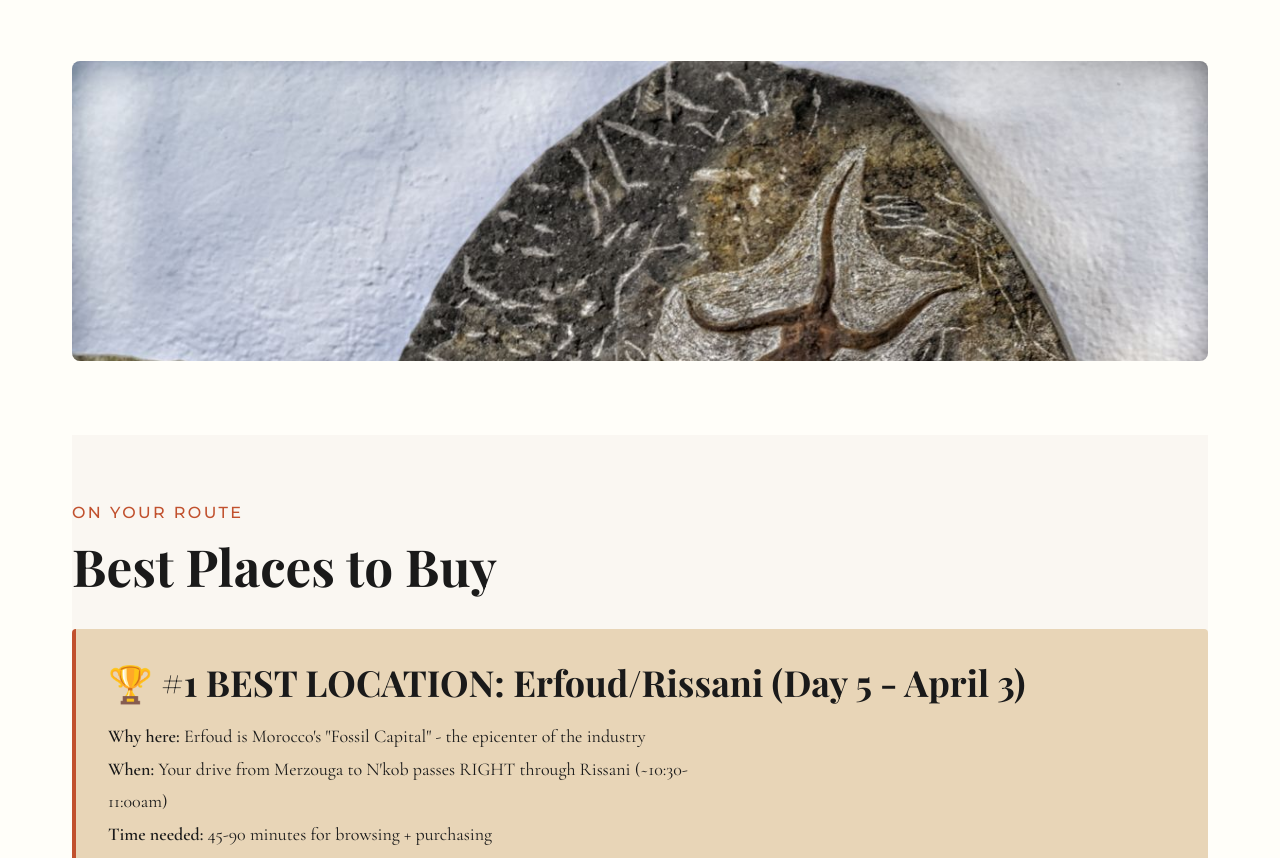
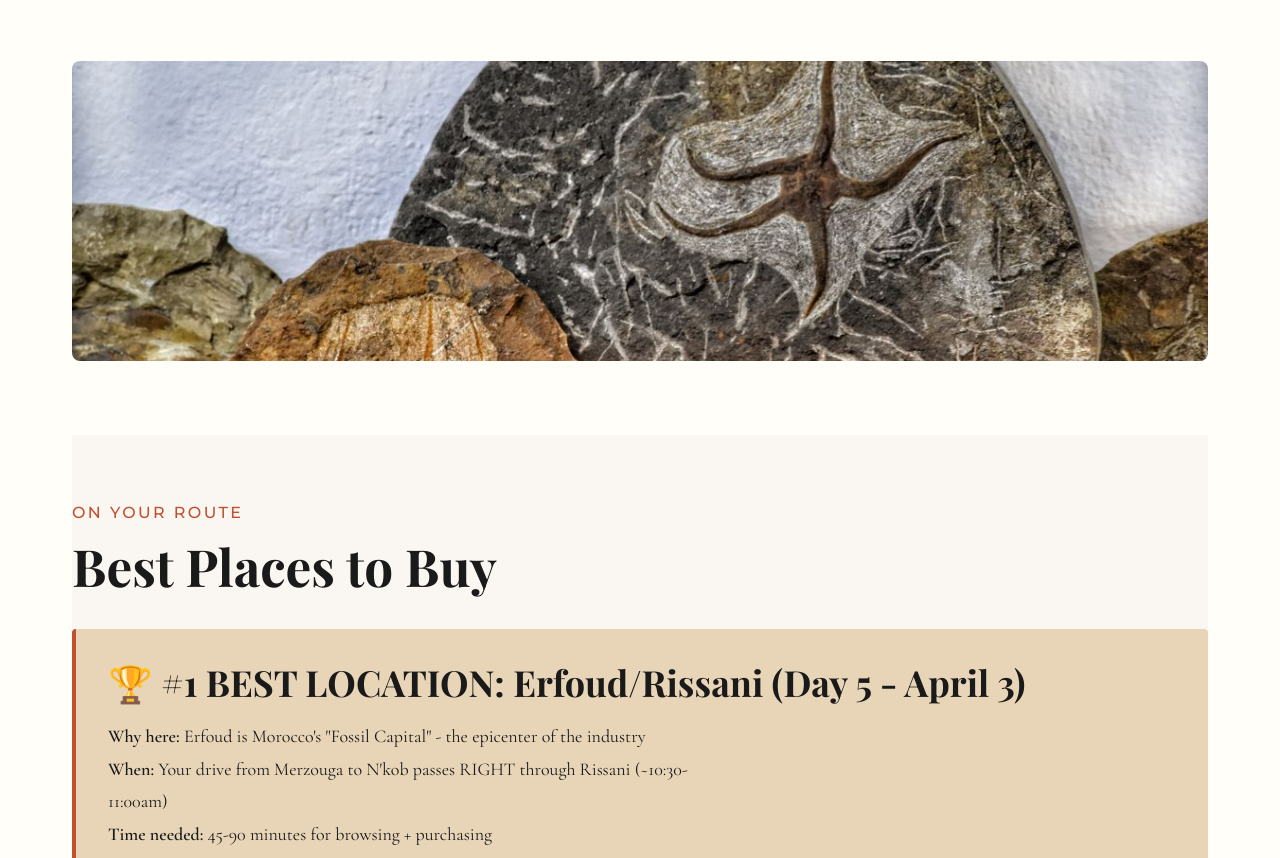
Before and after one commit to celestial-spin/Morocco, a plain HTML site: page docs/fossils.html in a window 1280 px wide. Shown: the part 1300-2158 px from the top of the page. Drawn offline with nearby package versions, Linux system fonts and the light colour scheme.

Commit message:
Adjust starfish image position - show more of bottom

```diff
--- a/docs/fossils.html
+++ b/docs/fossils.html
@@ -133,7 +133,7 @@
                 </div>
             </div>
 
-            <img src="photo_brochure/fossil-starfish.jpg" alt="Moroccan starfish fossil" style="width: 100%; height: 300px; object-fit: cover; object-position: center top; border-radius: 8px;">
+            <img src="photo_brochure/fossil-starfish.jpg" alt="Moroccan starfish fossil" style="width: 100%; height: 300px; object-fit: cover; object-position: center 33%; border-radius: 8px;">
         </section>
 
         <!-- Where to Shop -->
```
